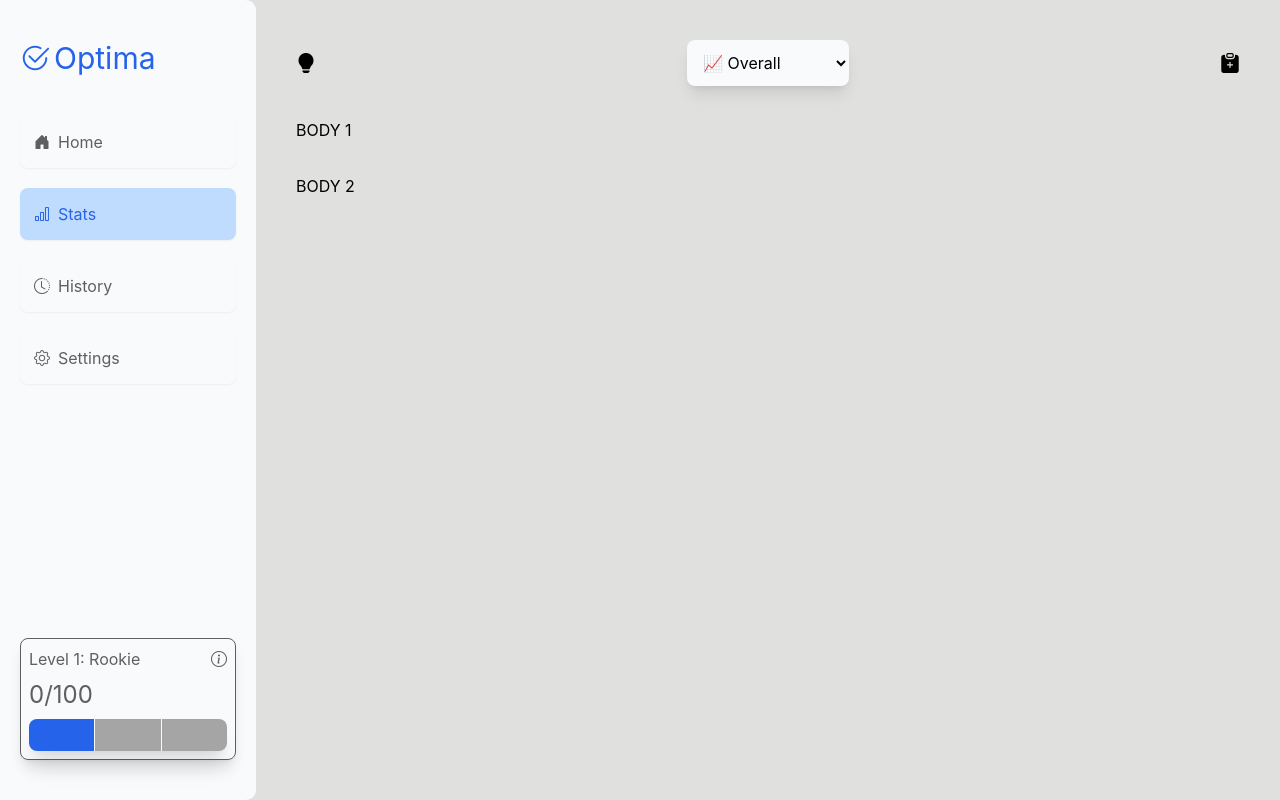
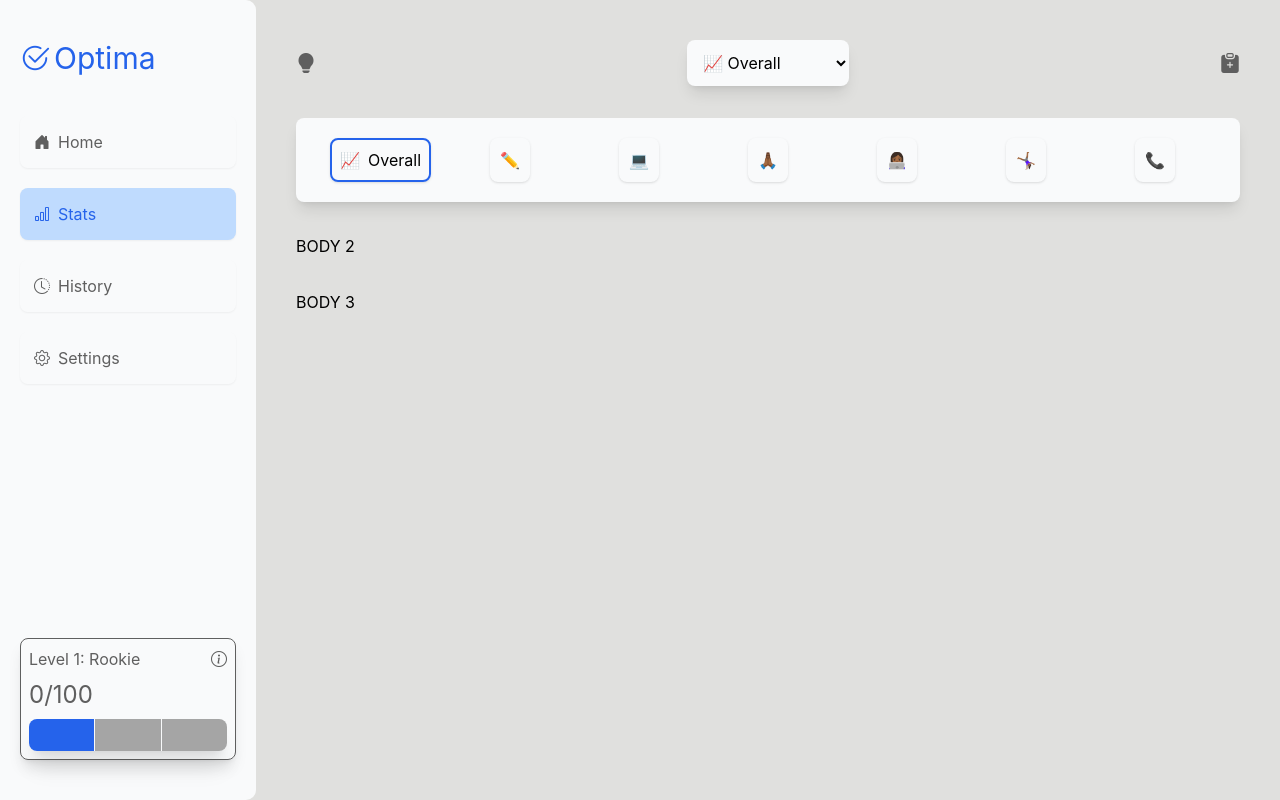
Before and after one commit to theinternetfae/Construction-site, a React (Vite) app: page /test/stats in a window 1280 px wide. Built offline with nearby package versions, Linux system fonts and the light colour scheme.

Commit message:
Stats task list

```diff
--- a/src/index.css
+++ b/src/index.css
@@ -436,7 +436,7 @@ body {
           @apply flex justify-between items-center;
 
           i {
-            @apply text-lg cursor-pointer transition duration-300 ease-in-out
+            @apply text-lg text-[#5F5F5F] cursor-pointer transition duration-300 ease-in-out
             hover:text-[var(--light-accent)]
             lg:text-xl;
           }
@@ -445,6 +445,19 @@ body {
             @apply p-2 text-sm bg-[#F9FAFB] rounded-lg shadow-lg
             focus:outline-none
             lg:p-3 lg:text-base;
+          }
+        }
+
+        .stats-tasks-cont {
+          @apply grid grid-cols-7 place-items-center w-full bg-[#F9FAFB] p-5 rounded-lg shadow-lg;
+
+          .stats-task {
+            @apply p-2 border border-2 border-transparent rounded-lg shadow-sm cursor-pointer transition duration-300 ease-in-out flex gap-2
+            first:border-[var(--light-accent)];
+
+            .stats-task-title {
+              @apply hidden;
+            }
           }
         }
       }
--- a/src/pages/Stats.jsx
+++ b/src/pages/Stats.jsx
@@ -18,9 +18,21 @@ function Stats() {
 
             </section>
 
-            <section>BODY 1</section>
+            <section className="stats-tasks-cont">
+
+                <p className="stats-task">📈 <span className="stats-task-title block">Overall</span></p>
+                <p className="stats-task">✏ <span className="stats-task-title">Draw</span></p>
+                <p className="stats-task">💻 <span className="stats-task-title">SMM</span></p>
+                <p className="stats-task">🙏🏾 <span className="stats-task-title">Pray</span></p>
+                <p className="stats-task">👩🏾‍💻 <span className="stats-task-title">Code</span></p>
+                <p className="stats-task">🤸🏾‍♀️ <span className="stats-task-title">Gym</span></p>
+                <p className="stats-task">📞 <span className="stats-task-title">Call mummy</span></p>
+
+            </section>
 
             <section>BODY 2</section>
+
+            <section>BODY 3</section>
 
         </div>
     );
```
